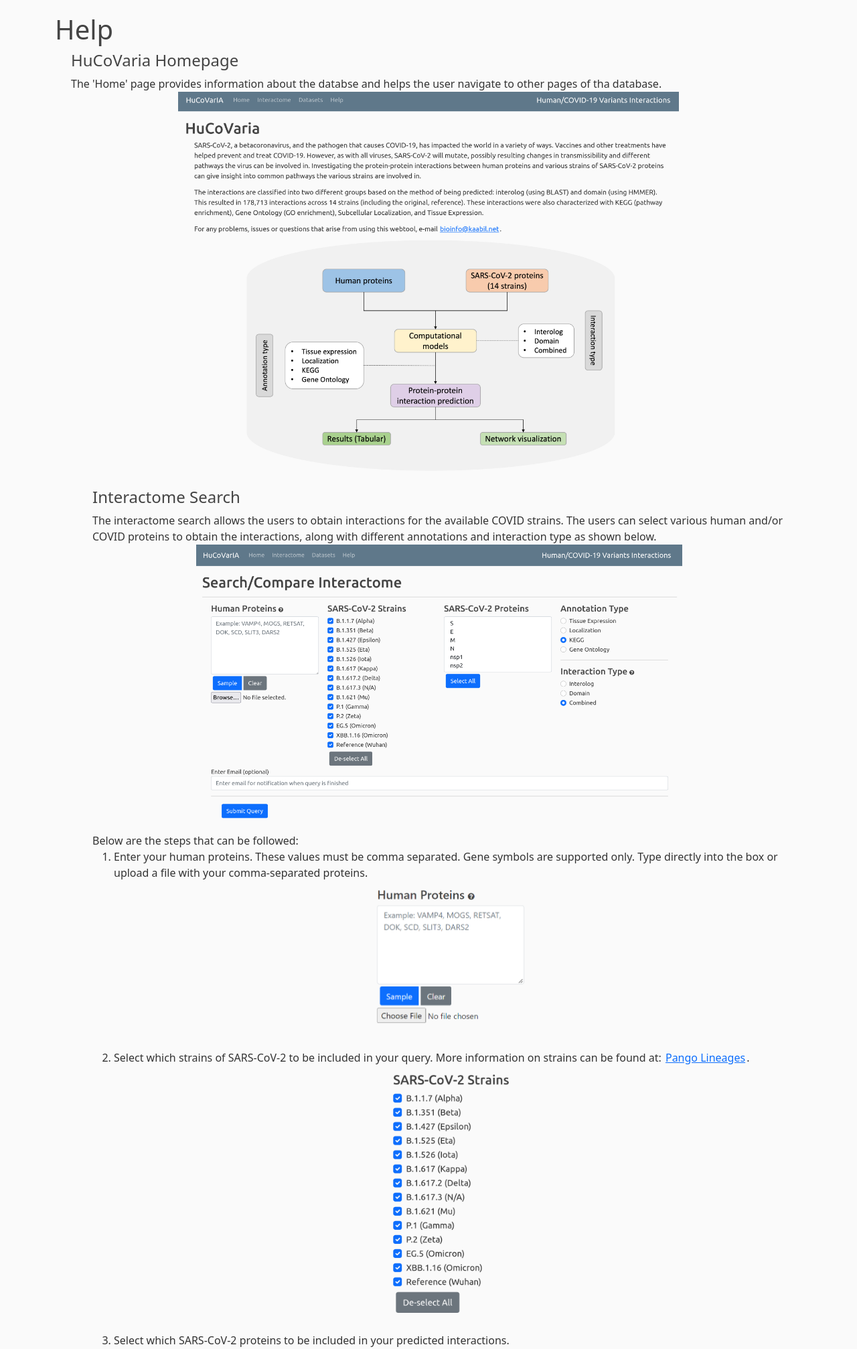
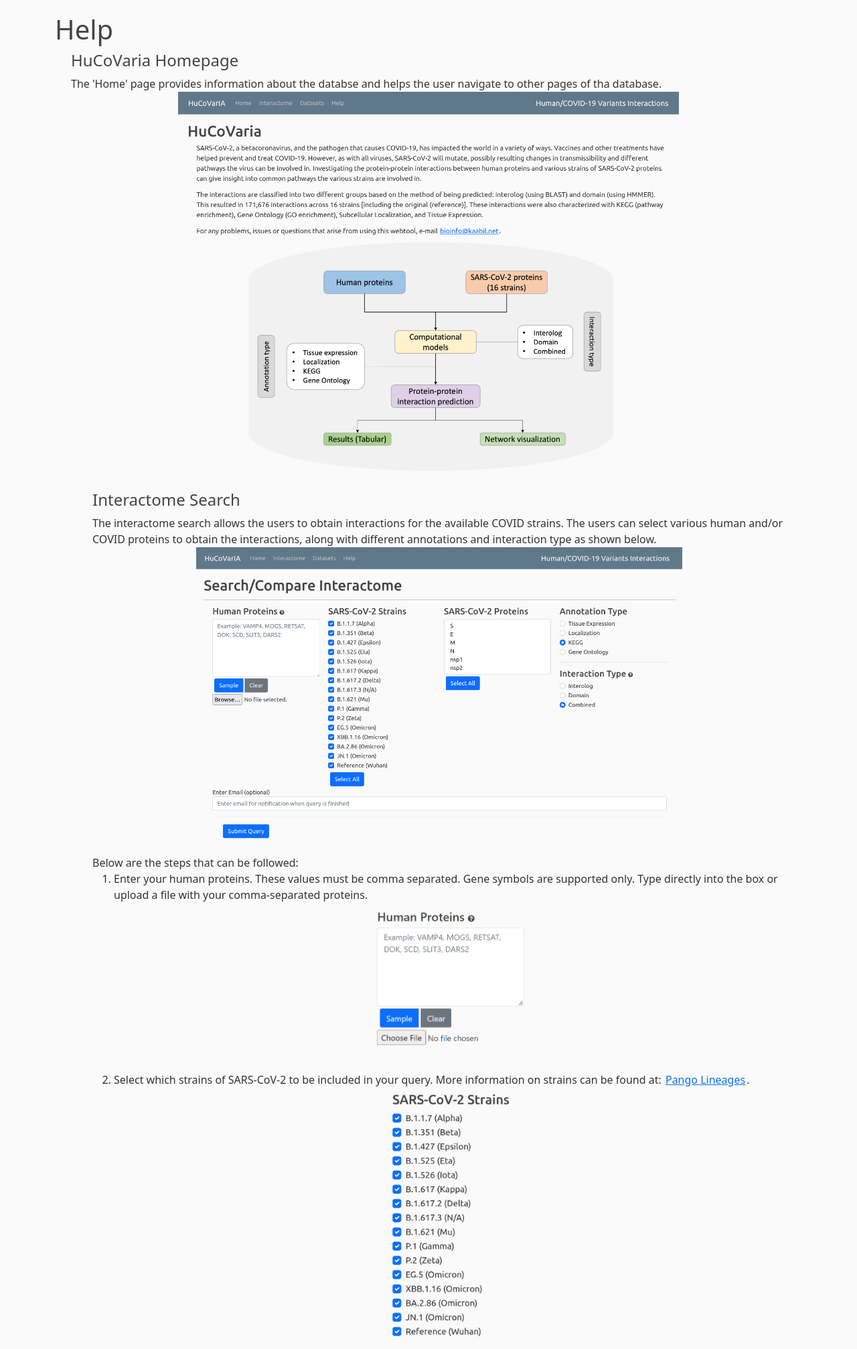
Before and after one commit to usubioinfo/hucovaria, a Django app: page /hucovaria/help/ in a window 1280 px wide. Shown: the part 60-2074 px from the top of the page at 67% size. Run offline with Django 4.2, Linux system fonts and the light colour scheme; parts of the project's set-up code (start-up, migrations or seed data) failed here and were passed over; some libraries are stand-ins or nearby versions.

Commit message:
Updated images

```diff
--- a/main/templates/help.html
+++ b/main/templates/help.html
@@ -7,7 +7,7 @@
         <h4>HuCoVaria Homepage</h4>
         The 'Home' page provides information about the databse and helps the user navigate to other pages of tha database.
         <p>
-            <img src="{% static 'main/hucovaria_home.png' %}" width="70%">
+            <img src="{% static 'main/hucovariaHome.png' %}" width="70%">
         </p>
         <ol>
 
@@ -15,14 +15,14 @@
         The interactome search allows the users to obtain interactions for the available COVID strains. The users can select various human and/or COVID
         proteins to obtain the interactions, along with different annotations and interaction type as shown below.
         <p>
-            <img src="{% static 'main/hucovaria_search.png' %}" width="70%">
+            <img src="{% static 'main/hucovariaSearch.png' %}" width="70%">
         </p>
         Below are the steps that can be followed:
         <ol>
             <li>Enter your human proteins. These values must be comma separated. Gene symbols are supported only. Type directly into the box or upload a file with your comma-separated proteins.
                 <p><img src="{% static 'main/hucovaria_home_human_proteins_upload.PNG' %}" width="25%"></p></li>
             <li>Select which strains of SARS-CoV-2 to be included in your query. More information on strains can be found at: <a href="https://cov-lineages.org/">Pango Lineages</a>.
-                <p><img src="{% static 'main/hucovaria_search_strains.png' %}" width="20%"></p></li>
+                <p><img src="{% static 'main/hucovaria_strains.png' %}" width="20%"></p></li>
             <li>Select which SARS-CoV-2 proteins to be included in your predicted interactions.
                 <p><img src="{% static 'main/hucovaria_home_covid_proteins.PNG' %}" width="25%"></p></li>
             <li>Select which annotation type to be included. More information on each annotation type can be found here:
@@ -54,7 +54,7 @@
 	<div class="container">
 	    <h4>Network View</h4>
         <p>The network view displays the interaction information as a network utilizing <a href="https://js.cytoscape.org/" target="_blank" rel="noopener noreferrer">Cytoscape.js</a> to create the network. Only the viral and host proteins and SARS-CoV-2 strains are displayed. The proteins are displayed as nodes whereas the strains are displayed as edges. A legend is provided and edges and nodes can be removed as well. Right clicking and holding on a node gives options to access more information about that protein. Here is a typical network view: </p>
-        <p><img src="{% static 'main/hucovaria_network.png' %}" width="70%"></p>
+        <p><img src="{% static 'main/hucovariaNetwork.png' %}" width="70%"></p>
         <p>Here is a snapshot of the menu provided when right-clicking and holding on a node:</p>
         <p><img src="{% static 'main/hucovaria_network_menu.PNG' %}" width="40%"></p>
 	</div>
--- a/main/templates/home.html
+++ b/main/templates/home.html
@@ -12,12 +12,12 @@
 		</p>
 		<p>
 			The interactions are classified into two different groups based on the method of being predicted: interolog (using BLAST) and domain
-			(using HMMER). This resulted in 178,713 interactions across 14 strains (including the original, reference). These interactions were also
+			(using HMMER). This resulted in 171,676 interactions across 16 strains [including the original (reference)]. These interactions were also
 			characterized with KEGG (pathway enrichment), Gene Ontology (GO enrichment), Subcellular Localization, and Tissue Expression.
 		</p>
 		<p>
 			For any problems, issues or questions that arise from using this webtool, e-mail <a href= "mailto:rkaundal@usu.edu"> bioinfo@kaabil.net</a>.
 		</p>
 	</div>
-	<img src="{% static 'main/architecture.png' %}" width="75%"></img>
+	<img src="{% static 'main/dbArchitecture.png' %}" width="75%"></img>
 {% endblock content %}
```
Also changed, not shown: main/static/main/architecture.png (deleted), main/static/main/dbArchitecture.png (added), main/static/main/hucovariaHome.png (added), main/static/main/hucovariaNetwork.png (added), main/static/main/hucovariaSearch.png (added), main/static/main/hucovaria_home.PNG (deleted), main/static/main/hucovaria_home.png (deleted), main/static/main/hucovaria_home_strains.PNG (deleted), main/static/main/hucovaria_network.PNG (deleted), main/static/main/hucovaria_network.png (deleted), main/static/main/hucovaria_search.png (deleted), main/static/main/hucovaria_search_strains.png (deleted), main/static/main/hucovaria_strains.png (added), main/static/main/hucovaria_table.PNG (deleted).
